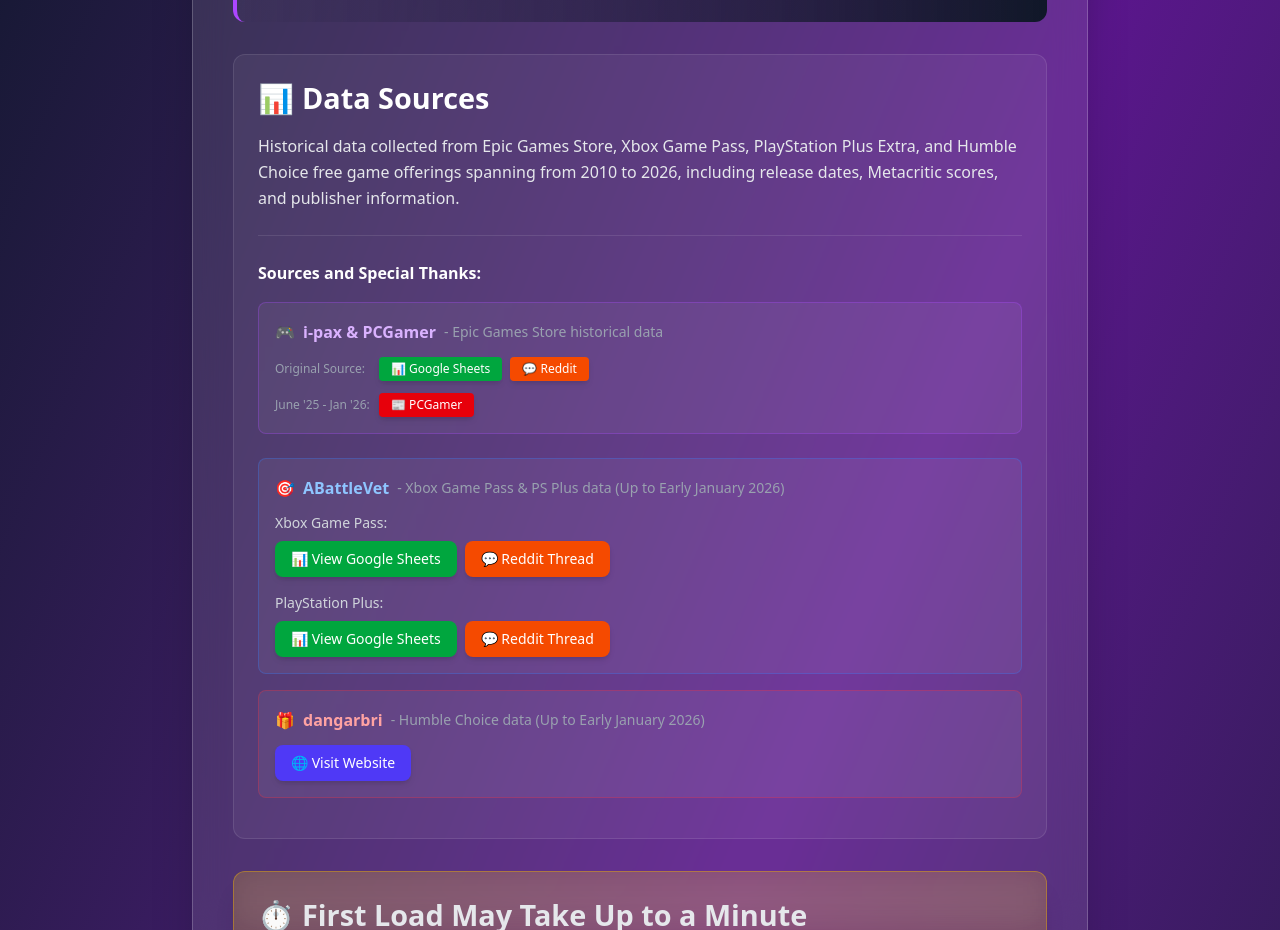
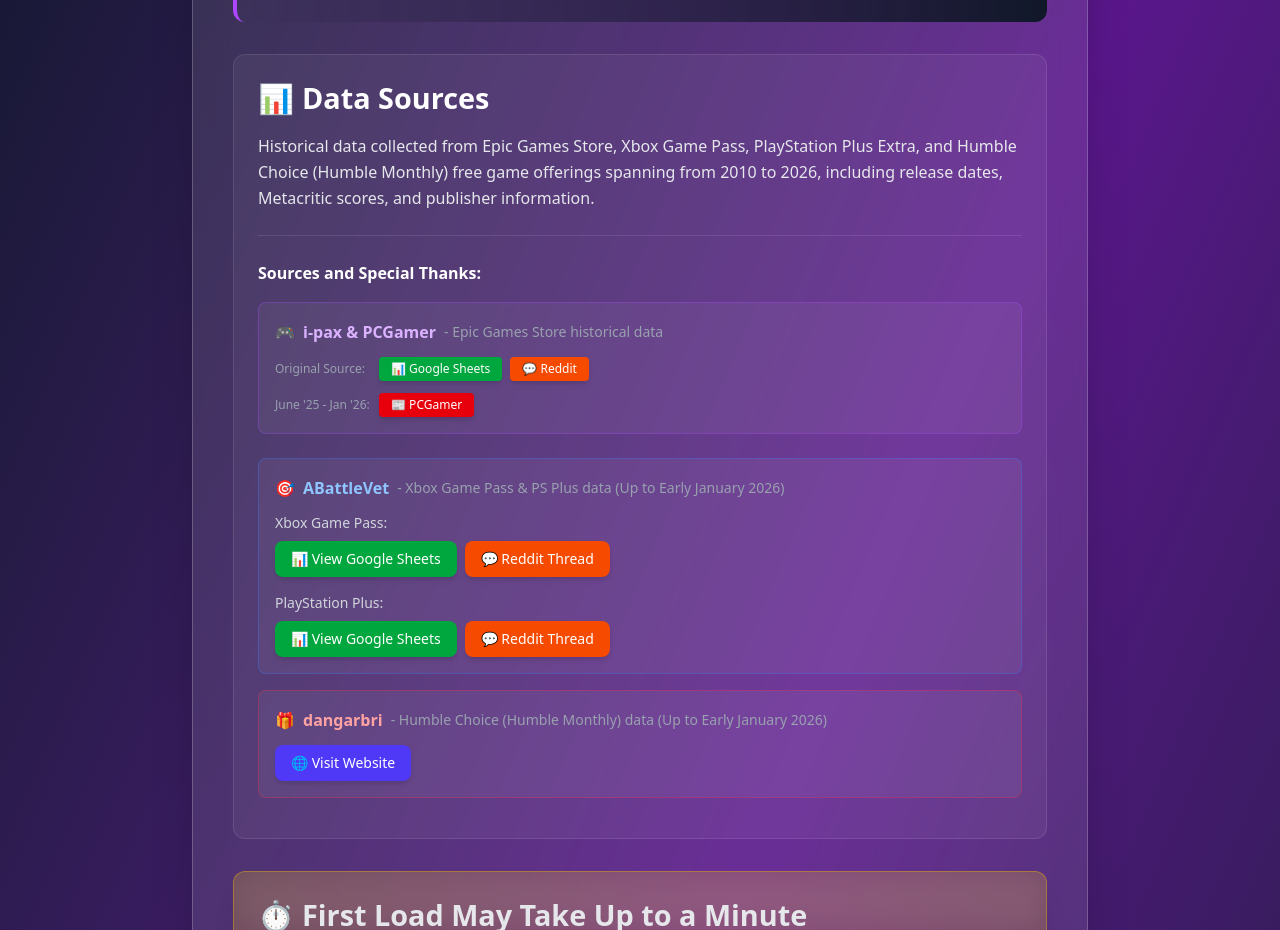
Before and after one commit to lyndon025/epic-gamepass-when, a React (Vite) app: page /about in a window 1280 px wide. Shown: the part 380-1310 px from the top of the page. Built offline with nearby package versions, Linux system fonts and the light colour scheme; no server answers.

Commit message:
added humble monthly mentions

```diff
--- a/src/pages/About.jsx
+++ b/src/pages/About.jsx
@@ -50,7 +50,7 @@
               <div className="space-y-6 text-sm sm:text-base leading-relaxed text-gray-200">
                 <p>
                   Historical data collected from Epic Games Store, Xbox Game
-                  Pass, PlayStation Plus Extra, and Humble Choice free game offerings spanning
+                  Pass, PlayStation Plus Extra, and Humble Choice (Humble Monthly) free game offerings spanning
                   from 2010 to 2026, including release dates, Metacritic scores,
                   and publisher information.
                 </p>
@@ -172,7 +172,7 @@
                       <span>🎁</span>
                       <span>dangarbri</span>
                       <span className="text-gray-400 text-sm font-normal">
-                        - Humble Choice data (Up to Early January 2026)
+                        - Humble Choice (Humble Monthly) data (Up to Early January 2026)
                       </span>
                     </p>
                     <div className="flex flex-col sm:flex-row gap-2">
--- a/src/pages/Home.jsx
+++ b/src/pages/Home.jsx
@@ -47,7 +47,7 @@
       enabled: true,
     },
     humble: {
-      name: "Humble Choice",
+      name: "Humble Choice (Monthly)",
       shortName: "Humble",
       color: "from-red-600 to-orange-600",
       iconPath: "/logos/humble.svg",
```
